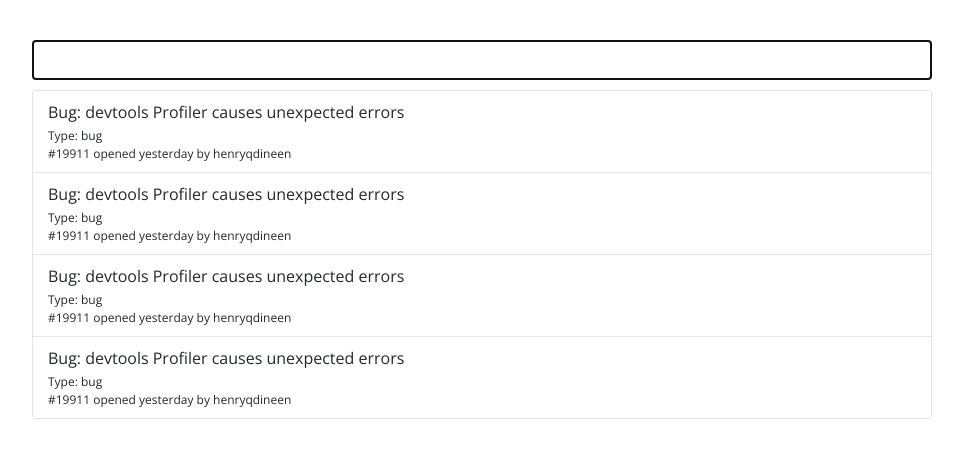
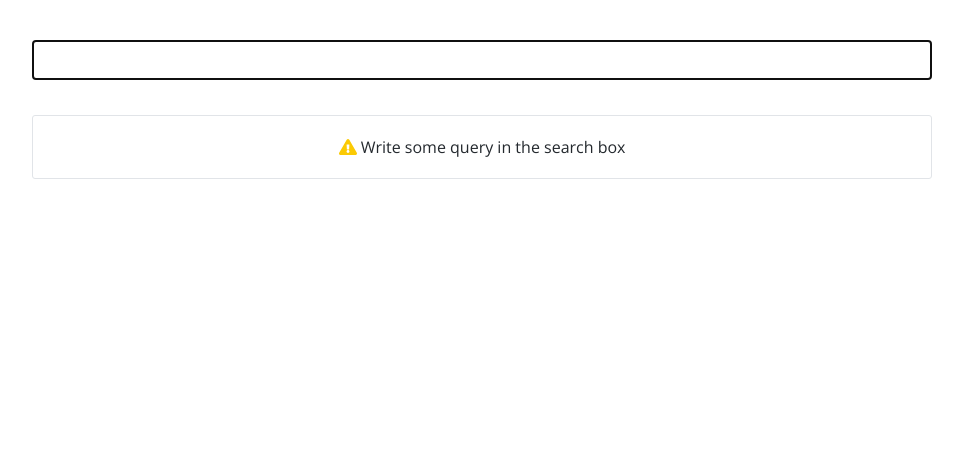
Before and after one commit to rollrodrig/nuorder-test, a React (Create React App) app: page / in a window 1280 px wide. Shown: the top 458 px of the page, without its empty margins (158-1121 px from the left). Built offline with nearby package versions, Linux system fonts and the light colour scheme.

Commit message:
adding message to filter

```diff
--- a/src/components/list/list.tsx
+++ b/src/components/list/list.tsx
@@ -1,14 +1,28 @@
 import React, { FC } from 'react';
 import { Wrapper } from './wrapper';
 import { Row } from './row';
+import { useSelector } from 'react-redux';
+import { TReducer } from '../../reducers/root';
+import { TStorageState } from '../../reducers/storage';
+import { TIssuesData } from '../../service/github';
+import { Message } from '../messages/message';
+import { MessageType } from '../messages/message-icon';
 export interface ListProps {}
 export const List: FC<ListProps> = () => {
+	const reducerState = useSelector((state: TReducer) => state);
+	const hasResults = () => {
+		return reducerState.storage.results.length === 0;
+	};
 	return (
 		<Wrapper>
-			<Row />
-			<Row />
-			<Row />
-			<Row />
+			{hasResults() ? (
+				<Message type={MessageType.warning}>
+					Write some query in the search box
+				</Message>
+			) : null}
+			{reducerState.storage.results.map((result: TIssuesData) => (
+				<Row key={result.id} id={result.id} title={result.title} />
+			))}
 		</Wrapper>
 	);
 };
--- a/src/components/list/row.tsx
+++ b/src/components/list/row.tsx
@@ -19,11 +19,14 @@ const TagStyled = styled.span`
 const Meta = styled.div`
 	font-size: 12px;
 `;
-export interface RowProps {}
-export const Row: FC<RowProps> = () => {
+export interface RowProps {
+	id: string;
+	title: string;
+}
+export const Row: FC<RowProps> = ({ id, title }) => {
 	return (
 		<RowStyled>
-			<Title>Bug: devtools Profiler causes unexpected errors </Title>
+			<Title>{title}</Title>
 			<TagStyled>Type: bug</TagStyled>
 			<Meta>#19911 opened yesterday by henryqdineen</Meta>
 		</RowStyled>
--- /dev/null
+++ b/src/components/search/keyword.tsx
@@ -0,0 +1,18 @@
+import React, { FC } from 'react';
+import styled from 'styled-components';
+const SubmitedStyled = styled.div`
+	font-size: 18px;
+`;
+export interface KeywordProps {
+	submited: boolean;
+	query: string;
+}
+export const Keyword: FC<KeywordProps> = ({ submited = false, query = '' }) => {
+	return (
+		<>
+			{submited ? (
+				<SubmitedStyled>Searching for: {query}</SubmitedStyled>
+			) : null}
+		</>
+	);
+};
--- a/src/components/search/search.tsx
+++ b/src/components/search/search.tsx
@@ -1,21 +1,24 @@
 import React, { FC, useState, useRef, useEffect } from 'react';
 import styled from 'styled-components';
+import { useDispatch } from 'react-redux';
 import { Input } from '../form/input';
+import { Keyword } from './keyword';
+import { makeRequest } from '../../reducers/storage';
 export interface SearchProps {}
 const SearchStyled = styled.div`
 	margin-bottom: 10px;
-`;
-const SubmitedStyled = styled.div`
-	font-size: 18px;
+	height: 65px;
 `;
 export const Search: FC<SearchProps> = () => {
 	const [searchKey, setSearchKey] = useState('');
 	const [submited, setSubmited] = useState(false);
 	const searchBoxRef: any = useRef<Input>();
+	const dispatch = useDispatch();
 	const onSubmit = (e: any) => {
 		e.preventDefault();
 		setSubmited(true);
 		searchBoxRef.current.setValue('');
+		dispatch(makeRequest(searchKey));
 	};
 	const onChangeKeyWord = (e: any) => {
 		setSearchKey(e.target.value);
@@ -26,7 +29,6 @@ export const Search: FC<SearchProps> = () => {
 	}, []);
 	return (
 		<SearchStyled>
-			<div>
 			<form onSubmit={onSubmit}>
 				<Input
 					value={searchKey}
@@ -34,10 +36,7 @@ export const Search: FC<SearchProps> = () => {
 					ref={searchBoxRef}
 				/>
 			</form>
-			</div>
-			{submited ? (
-				<SubmitedStyled>Searching for: {searchKey}</SubmitedStyled>
-			) : null}
+			<Keyword submited={submited} query={searchKey} />
 		</SearchStyled>
 	);
 };
--- a/src/reducers/storage.ts
+++ b/src/reducers/storage.ts
@@ -1,14 +1,16 @@
 import { TReducer } from './root';
-import { getResults } from '../service/github';
+import { getResults, TIssuesData } from '../service/github';
 import { setLoading, setError } from './status';
 export enum ACTIONS {
 	STORAGE_SET_RESULTS = 'STORAGE_SET_RESULTS',
 }
 export const makeRequest = (query: string) => {
+	console.log('==== query', query);
 	return (dispatch: any, state: TReducer) => {
 		dispatch(setLoading(true));
 		getResults('')
 			.then((data: any) => {
+				console.log(data);
 				dispatch(setLoading(false));
 				dispatch(setResults(data.data));
 			})
@@ -22,7 +24,7 @@ export const setResults = (results: any[]) => {
 	return { type: ACTIONS.STORAGE_SET_RESULTS, payload: { results } };
 };
 export interface TStorageState {
-	results: any[];
+	results: TIssuesData[];
 }
 export const initialState = (): TStorageState => ({
 	results: [],
--- a/src/service/github.ts
+++ b/src/service/github.ts
@@ -1,16 +1,28 @@
 import axios from 'axios';
 import cjb from 'customjsonbuilder';
-export const getResults = (query: string) => {
+export interface TIssuesData {
+	id: string;
+	title: string;
+}
+export interface TIssue {
+	id: string;
+	title: string;
+}
+export const getResults = (query: string): Promise<TIssuesData[]> => {
 	console.log('=== request results ');
 	const data = cjb.build(`{data:{id:uuid,title:title,$times:4}}`);
 	return new Promise((resolve) => {
-		resolve(data);
+		setTimeout(() => {
+			resolve(data);
+		}, 3000);
 	});
 };
-export const getResultView = (id: string) => {
+export const getResultView = (id: string): Promise<TIssue> => {
 	console.log('=== request results ');
 	const data = cjb.build(`{data:{id:uuid,title:title,body:text}}`);
 	return new Promise((resolve) => {
-		resolve(data);
+		setTimeout(() => {
+			resolve(data);
+		}, 3000);
 	});
 };
```
Also changed, not shown: 2 other files (tests, documents, lock files or other folders). Lines whose indentation alone changed are shown as unchanged.
